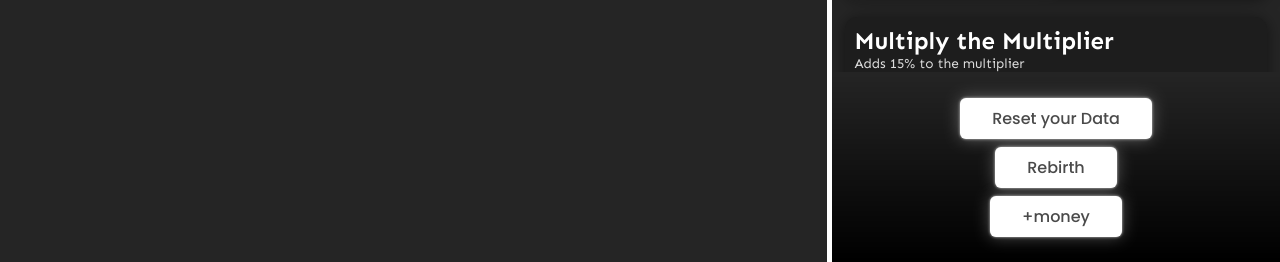
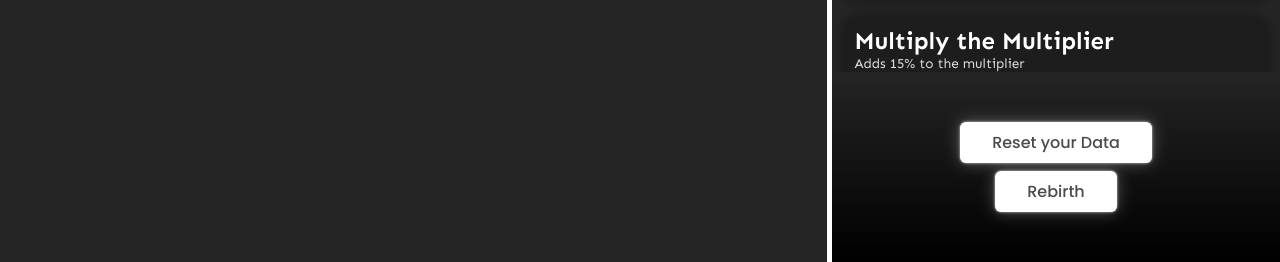
Before and after one commit to infuriating/idlesimulatortypething, a plain HTML site: page index.html in a window 1280 px wide. Shown: the part 568-830 px from the top of the page. Drawn offline with Linux system fonts and the light colour scheme.

Commit message:
hid +money button, still available in inspector

```diff
--- a/index.html
+++ b/index.html
@@ -130,7 +130,7 @@
             >
               Rebirth Points
             </button>
-            <button onclick="money()">+money</button>
+            <!-- <button onclick="money()">+money</button> -->
           </div>
         </div>
       </div>
```
